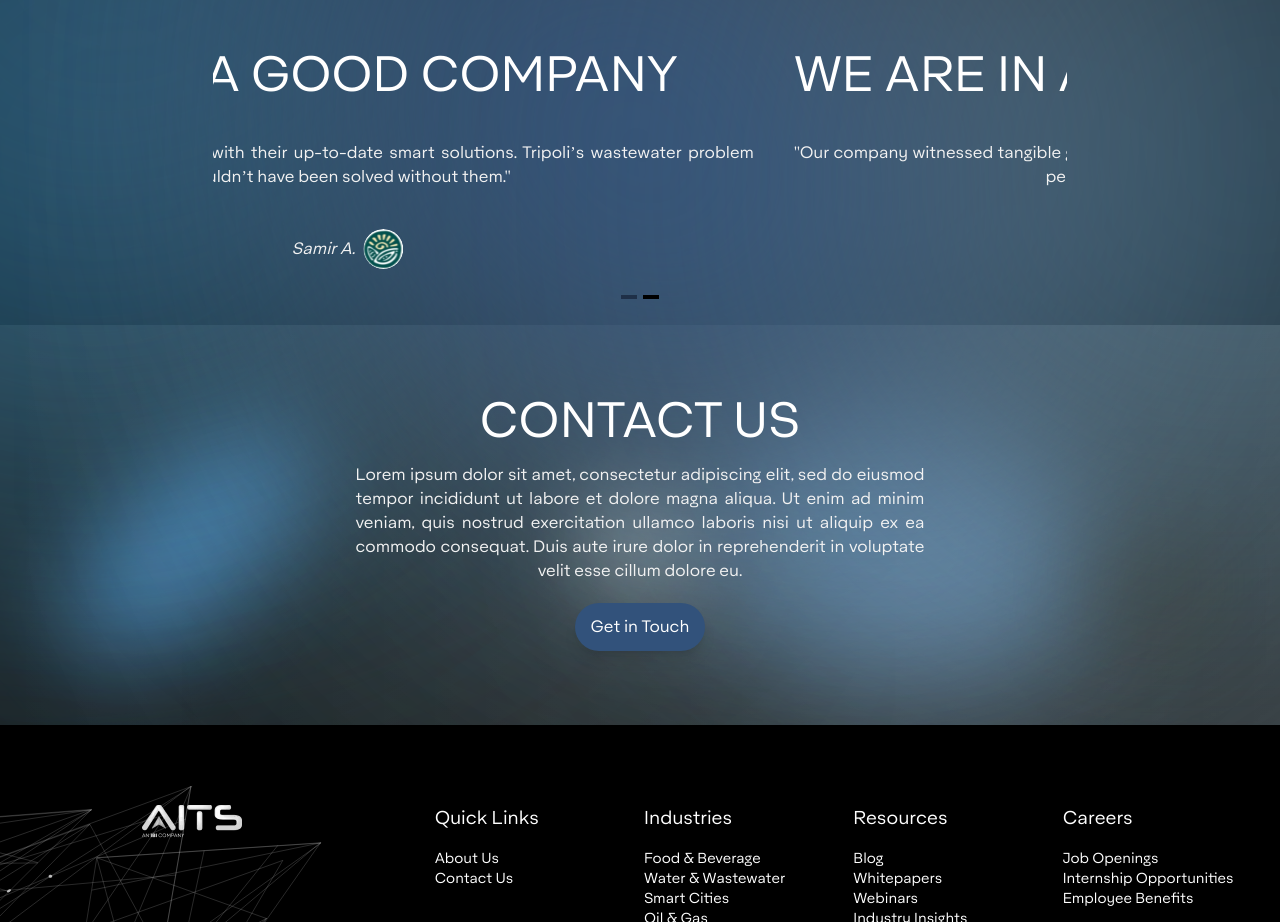
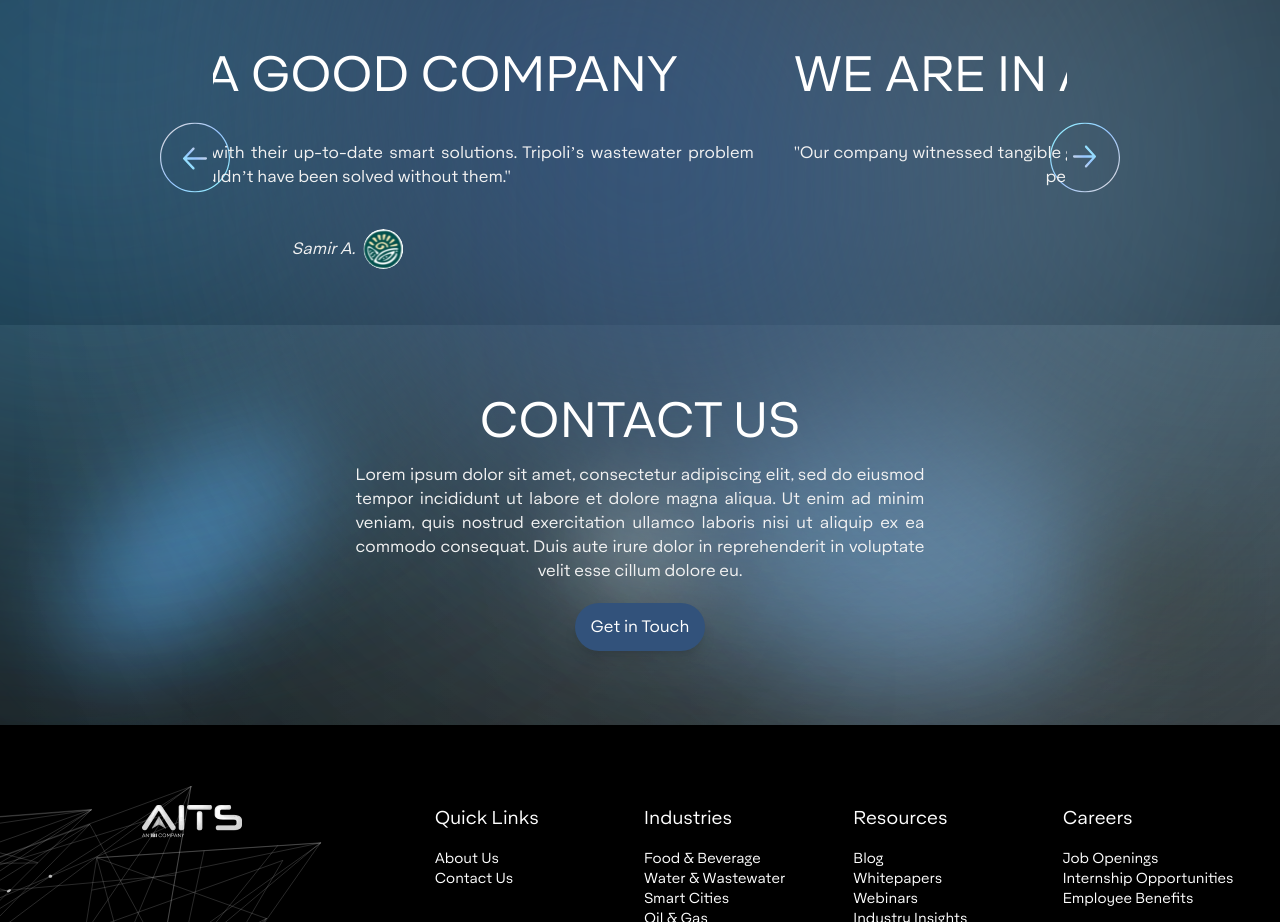
Before and after one commit to thecabinetlb/aitsmena-frontend, a Vue app: page / in a window 1280 px wide. Shown: the part 2900-3822 px from the top of the page. Built offline with nearby package versions, Linux system fonts and the light colour scheme.

Commit message:
bug fixes 2

```diff
--- a/src/components/Testimonies.vue
+++ b/src/components/Testimonies.vue
@@ -1,6 +1,6 @@
 <script setup>
 import 'vue3-carousel/dist/carousel.css'
-import { Carousel, Slide, Pagination } from 'vue3-carousel'
+import { Carousel, Slide } from 'vue3-carousel'
 import client1 from '../assets/images/testimonies/client1.svg'
 import ic2 from '../assets/images/testimonies/partners/ic2.webp'
 import aveva from '../assets/images/testimonies/partners/aveva.webp'
@@ -37,9 +37,6 @@ const showDes = (id) => {
 .v-enter-from,
 .v-leave-to {
   opacity: 0;
-}
-.carousel__pagination-button--active::after {
-  background-color: white !important;
 }
 </style>
 
@@ -96,12 +93,9 @@ const showDes = (id) => {
                 <img :src="slide.icon" :alt="slide.title" width="40" height="40" center cover responsive class="rounded-full"/>
             </figcaption>
         </slide>
-        <template #addons>
-          <Pagination class="sm:hidden"/>
-        </template>
       </carousel>
     <!-- Navigation arrows -->
-    <div class="sm:absolute hidden z-1 transform -translate-y-1/2 xl:top-1/2 -bottom-18 xl:left-[10em] left-1/4">
+    <div class="lg:block absolute hidden z-1 transform -translate-y-1/2 xl:top-1/2 -bottom-18 xl:left-[10em] left-1/4">
       <button aria-label="go to the next testimony" @click="myCarousel.next()">
         <svg width="70" height="70" viewBox="0 0 70 70" fill="none" xmlns="http://www.w3.org/2000/svg">
               <path d="M35 0C15.67 0 0 15.67 0 35C0 54.33 15.67 70 35 70C54.33 70 70 54.33 70 35C70 15.67 54.33 0 35 0ZM35 1.2069C53.6634 1.2069 68.7931 16.3366 68.7931 35C68.7931 53.6634 53.6634 68.7931 35 68.7931C16.3366 68.7931 1.2069 53.6634 1.2069 35C1.2069 16.3366 16.3366 1.2069 35 1.2069Z" fill="url(#paint0_linear_274_875)"/>
@@ -121,7 +115,7 @@ const showDes = (id) => {
         </svg>
       </button>
     </div>
-    <div class="sm:absolute hidden z-1 transform -translate-y-1/2 xl:top-1/2 -bottom-18 xl:right-[10em] right-1/4">
+    <div class="lg:block absolute hidden z-1 transform -translate-y-1/2 xl:top-1/2 -bottom-18 xl:right-[10em] right-1/4">
       <button aria-label="go to the previous testimony"@click="myCarousel.prev()">
         <svg width="70" height="70" viewBox="0 0 70 70"  fill="none" xmlns="http://www.w3.org/2000/svg">
               <path d="M35 70C54.33 70 70 54.33 70 35C70 15.67 54.33 6.25948e-06 35 4.5696e-06C15.67 2.87972e-06 -2.87972e-06 15.67 -4.5696e-06 35C-6.25948e-06 54.33 15.67 70 35 70ZM35 68.7931C16.3366 68.7931 1.2069 53.6634 1.2069 35C1.2069 16.3366 16.3366 1.2069 35 1.2069C53.6634 1.2069 68.7931 16.3366 68.7931 35C68.7931 53.6634 53.6634 68.7931 35 68.7931Z" fill="url(#paint0_linear_274_876)"/>
--- a/src/components/layouts/Header.vue
+++ b/src/components/layouts/Header.vue
@@ -72,9 +72,11 @@ const toggleSubMenu = (id) => {
 
 <template>
   <header class="fixed left-1/2 transform -translate-x-1/2 top-[20px] h-[70px] z-10 xl:w-8/12 lg:w-10/12 w-11/12 flex justify-between items-center mx-auto gap-4 px-5 rounded-[16px]"
-   :class="{'before:absolute before:backdrop-blur-[16px] before:rounded-[16px] before:z-[-1] before:inset-0 before:w-full before:h-full bg-gradient-to-r from-accent1/10 to-accent1/20'
-   : changecolor || openSubMenu != null || isOpen,
-   'rounded-b-none before:rounded-b-none' : openSubMenu != null || isOpen}">
+  :class="{
+    'before:absolute before:backdrop-blur-[16px] before:rounded-[16px] before:z-[-1] before:inset-0 before:w-full before:h-full bg-gradient-to-r from-accent1/10 to-accent1/20' : changecolor || openSubMenu != null || isOpen,
+    'rounded-b-none before:rounded-b-none' : openSubMenu != null || isOpen
+  }"
+>
     <img :src="logo" alt="AITS logo" class="h-8" center cover responsive />
     <!-- Desktop -->
     <nav class="items-center justify-end hidden w-full gap-4 lg:flex">
@@ -86,7 +88,7 @@ const toggleSubMenu = (id) => {
           {{ item.name }}
         </RouterLink>
         <nav v-if="item.submenu && openSubMenu === item.id"
-        class="w-full h-fit absolute left-0 top-[70.5px] p-5 bg-gradient-to-r from-accent1/10 to-accent1/20 rounded-b-[16px] backdrop-blur-[16px]">
+        class="w-full h-fit absolute left-0 top-[70px] p-5 bg-gradient-to-r from-accent1/10 to-accent1/20 rounded-b-[16px] backdrop-blur-[16px]">
           <div class="w-full space-y-3 p-4 rounded-[16px] bg-gradient-to-r from-accent1/10 to-accent1/20 backdrop-blur-[16px]">
             <div v-for="(subitem, subkey) in item.submenu" :key="subkey" class="hover:brightness-85 cursor-pointer font-[400] text-accent1 text-lg pb-4">
               {{ subitem.name }}
```
